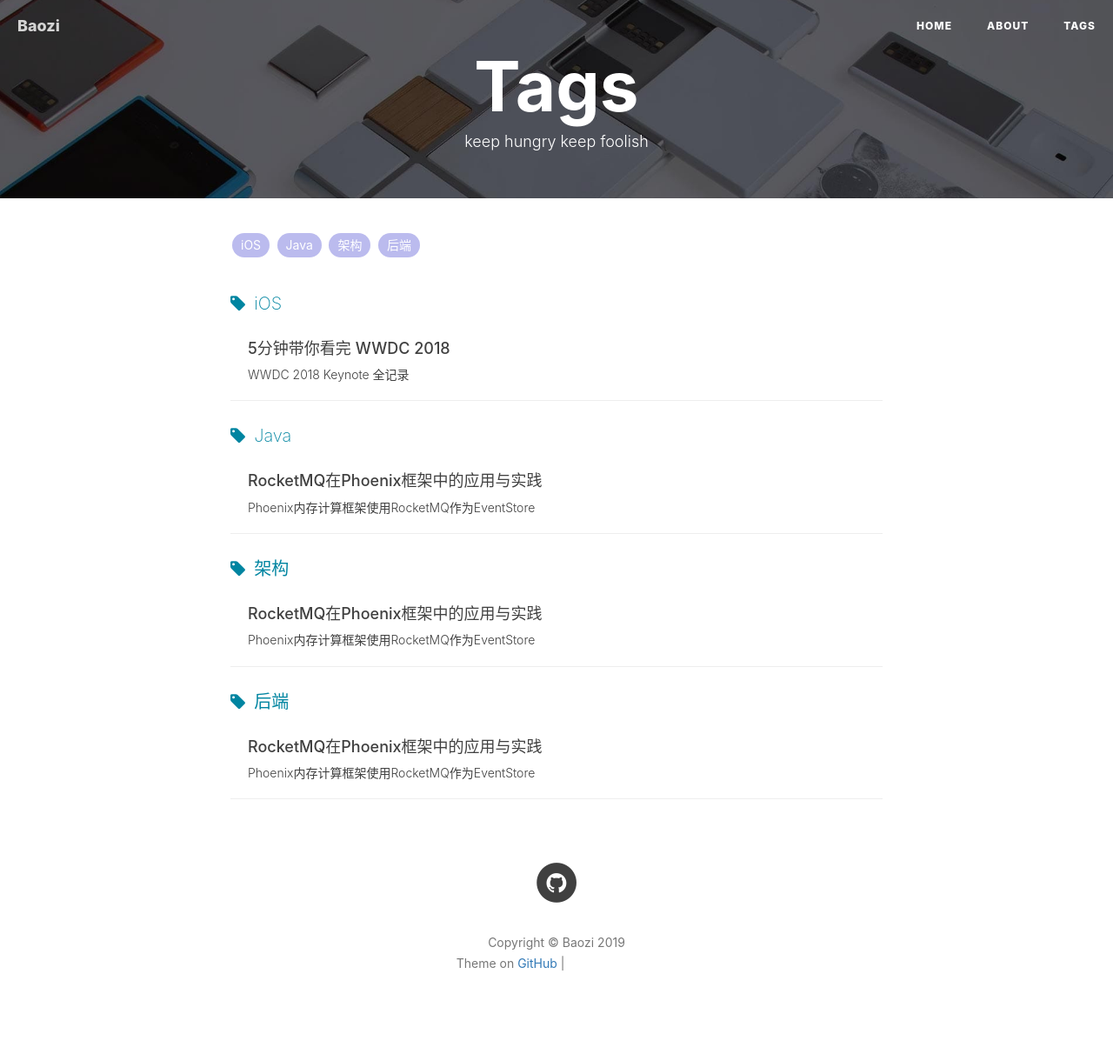
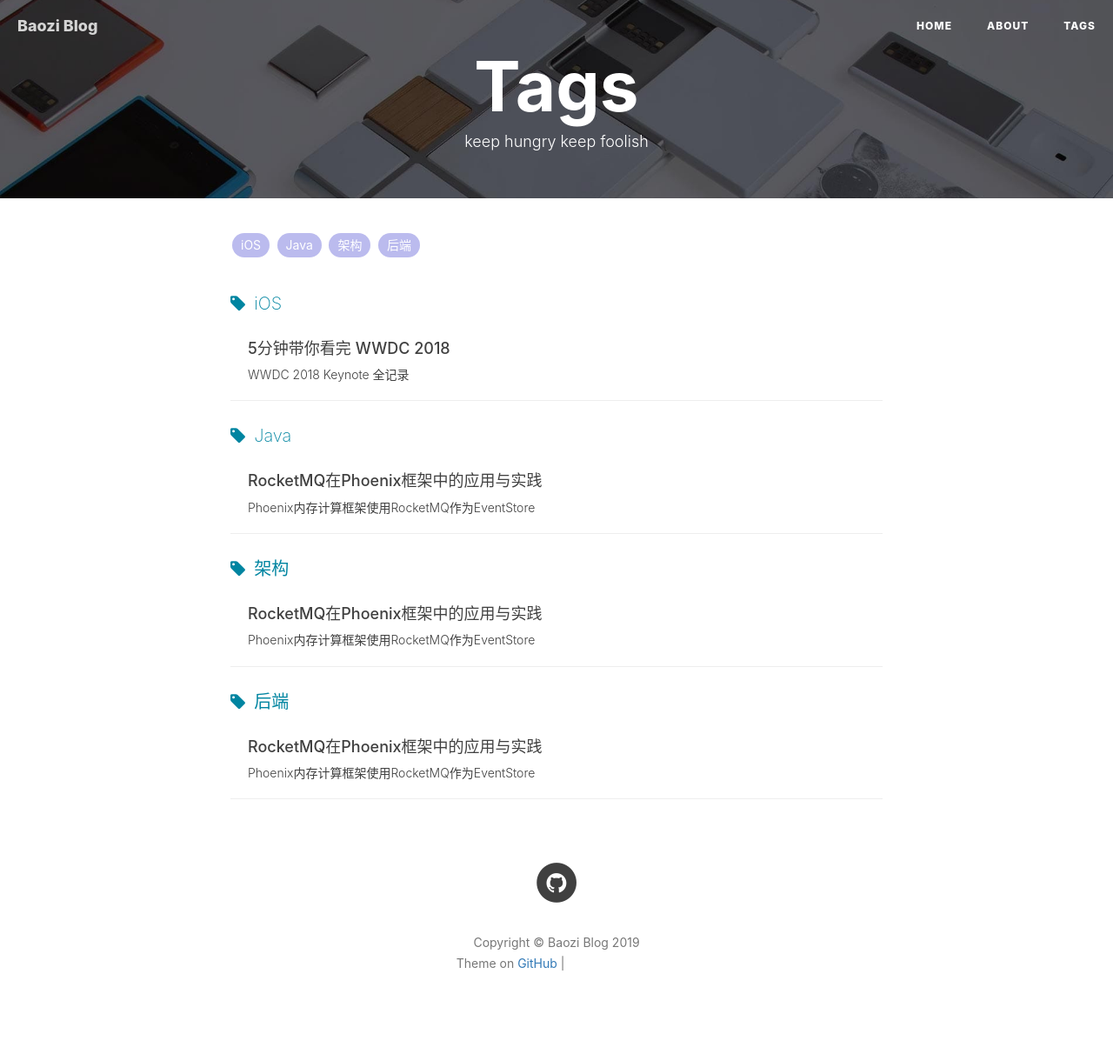
Before and after one commit to shibd/shibd.github.io, a Jekyll site: the page built from tags.html, in a window 1280 px wide. Shown: the whole page at 87% size. Built offline with Jekyll 4.4.1, drawn with Linux system fonts in a browser that asks for light colours; nearby versions of some CDN libraries; comment, search, counter and statistics services are not loaded; grey boxes are pictures that could not be loaded.

Commit message:
feat: change config

```diff
--- a/_config.yml
+++ b/_config.yml
@@ -1,6 +1,6 @@
 # Site settings
-title: Baozi
-SEOTitle: Baozi
+title: Baozi Blog
+SEOTitle: 包子的博客 | Baozi Blog
 header-img: img/base/home.jpg
 email: wudixiaolongbao@gmail.com
 description: "Every failure is leading towards success."
```
Also changed, not shown: 1 other file.
